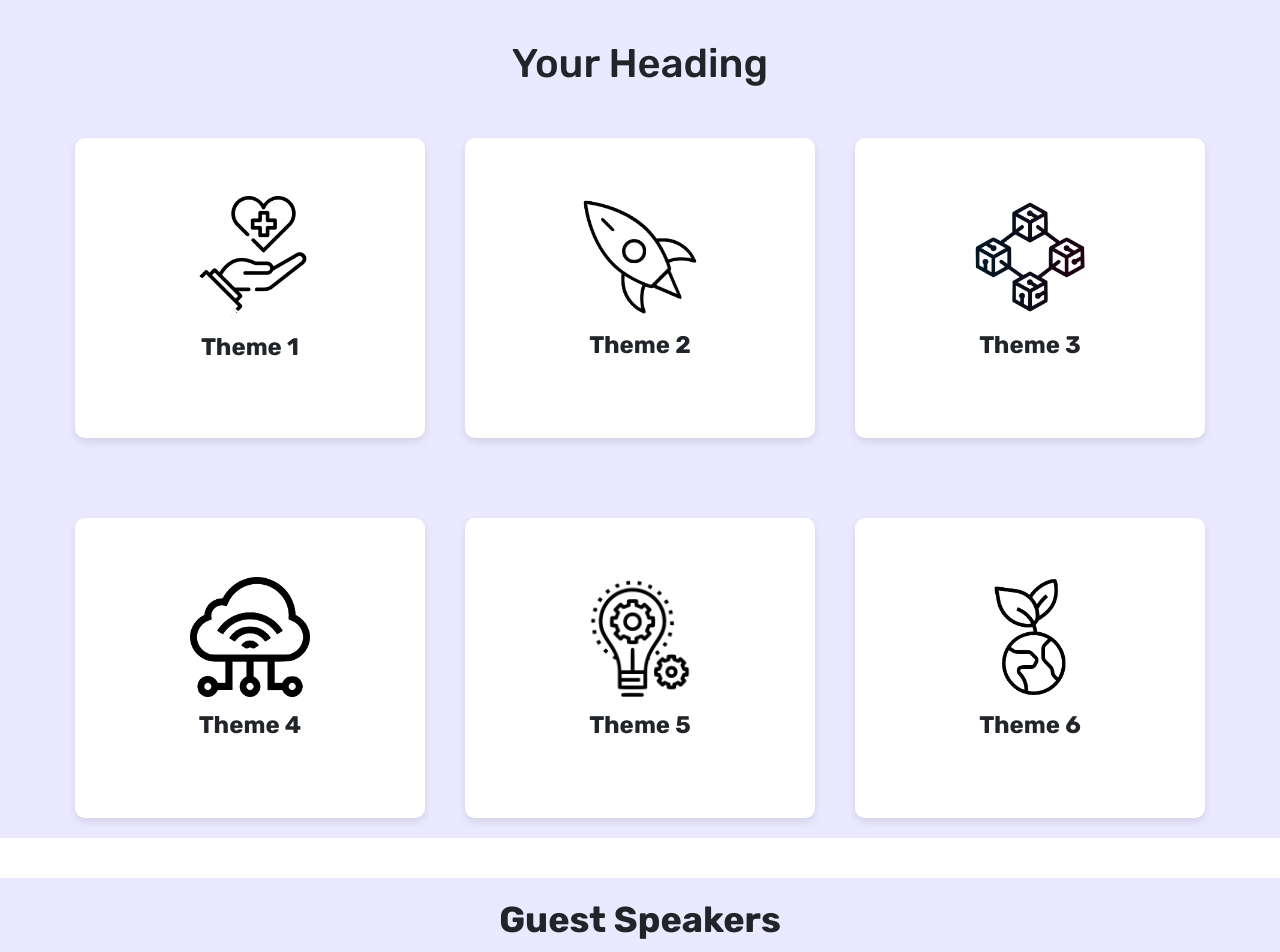
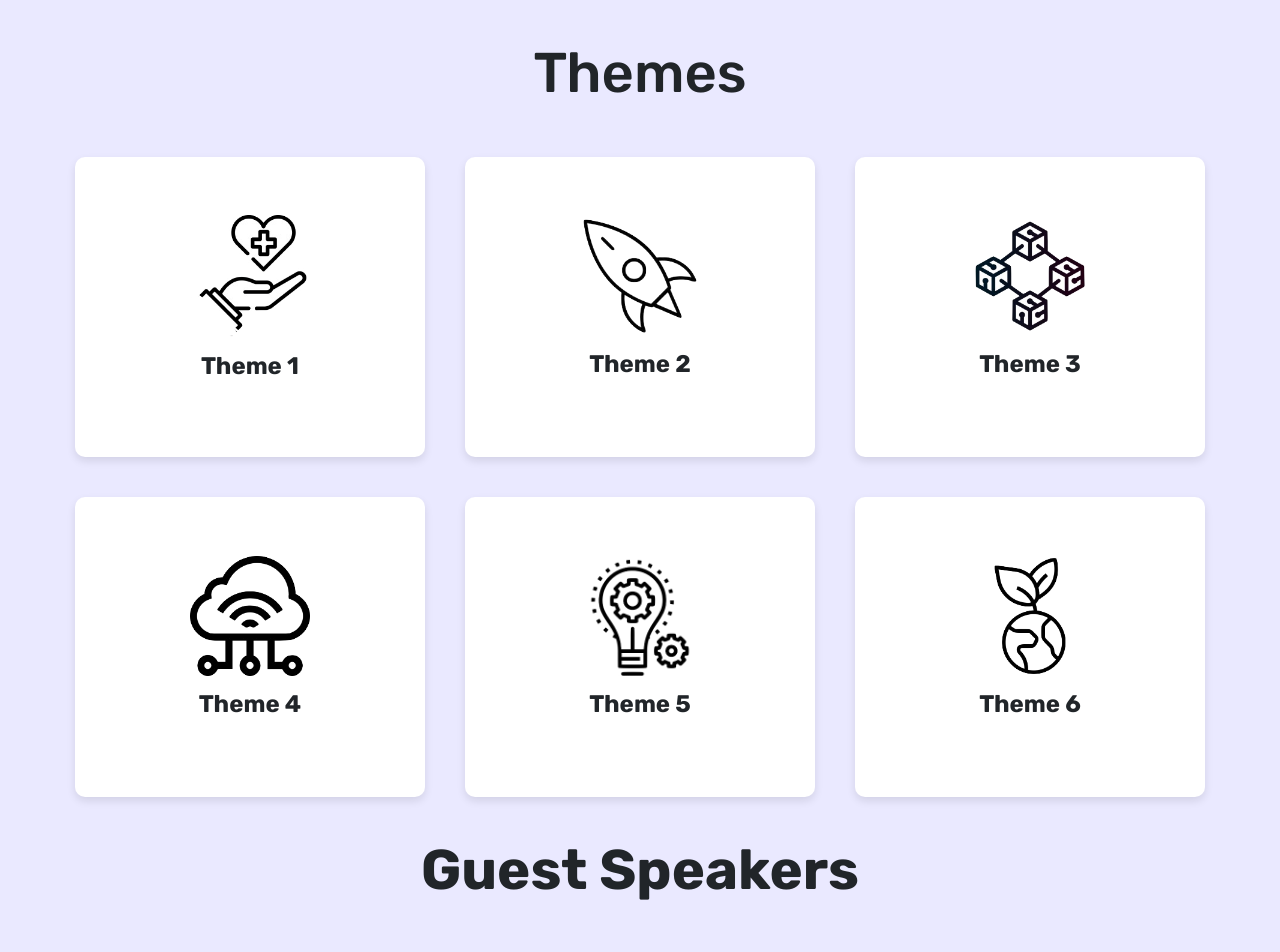
Before and after one commit to pinkelephant4/iic-website, a React (Vite) app: page / in a window 1280 px wide. Shown: the part 760-1712 px from the top of the page. Built offline with nearby package versions, Linux system fonts and the light colour scheme; a web font is replaced by a local one.

Commit message:
final touches for now

```diff
--- a/src/components/Carousel.jsx
+++ b/src/components/Carousel.jsx
@@ -11,7 +11,7 @@ import logo6 from "/Theme/World.png";
 const Carousel = () => {
   return (
     <div className="theme-page">
-      <h1>Your Heading</h1>
+      <h1>Themes</h1>
 
       <div className="themes-row">
         <div className="theme-card">
--- a/src/components/Guest.jsx
+++ b/src/components/Guest.jsx
@@ -1,4 +1,4 @@
-import React, { useState, useEffect } from 'react';
+import { useState, useEffect } from 'react';
 import "../styles/Guest.css";
 
 const Guest = () => {
@@ -23,7 +23,7 @@ const Guest = () => {
 
   return (
     <div className="guest-speaker-container">
-      <h2 className="component-heading">Guest Speakers</h2>
+      <h1 className="component-heading">Guest Speakers</h1>
       <div className="guest-wrapper" style={{ transform: `translateX(-${currentIndex * 100}%)` }}>
         {guests.map((guest, index) => (
           <div className="guest-section" key={index}>
--- a/src/styles/Carousel.css
+++ b/src/styles/Carousel.css
@@ -11,13 +11,13 @@
 }
 
 h1 {
+  font-size: 3.5rem;
   margin-bottom: 30px;
 }
 
 .themes-row {
   display: flex;
   justify-content: center;
-  margin-bottom: 40px;
 }
 
 .theme-card {
--- a/src/styles/Guest.css
+++ b/src/styles/Guest.css
@@ -5,11 +5,10 @@
   box-sizing: border-box;
   overflow: hidden; /* Hide overflow to prevent showing previous guests */
 }
-
 .component-heading {
   text-align: center;
   margin-bottom: 40px; /* Increased margin for more space */
-  font-size: 36px; /* Make heading larger */
+  font-size: 3.5rem; /* Make heading larger */
   font-weight: bold; /* Make the heading bold */
 }
 
```
